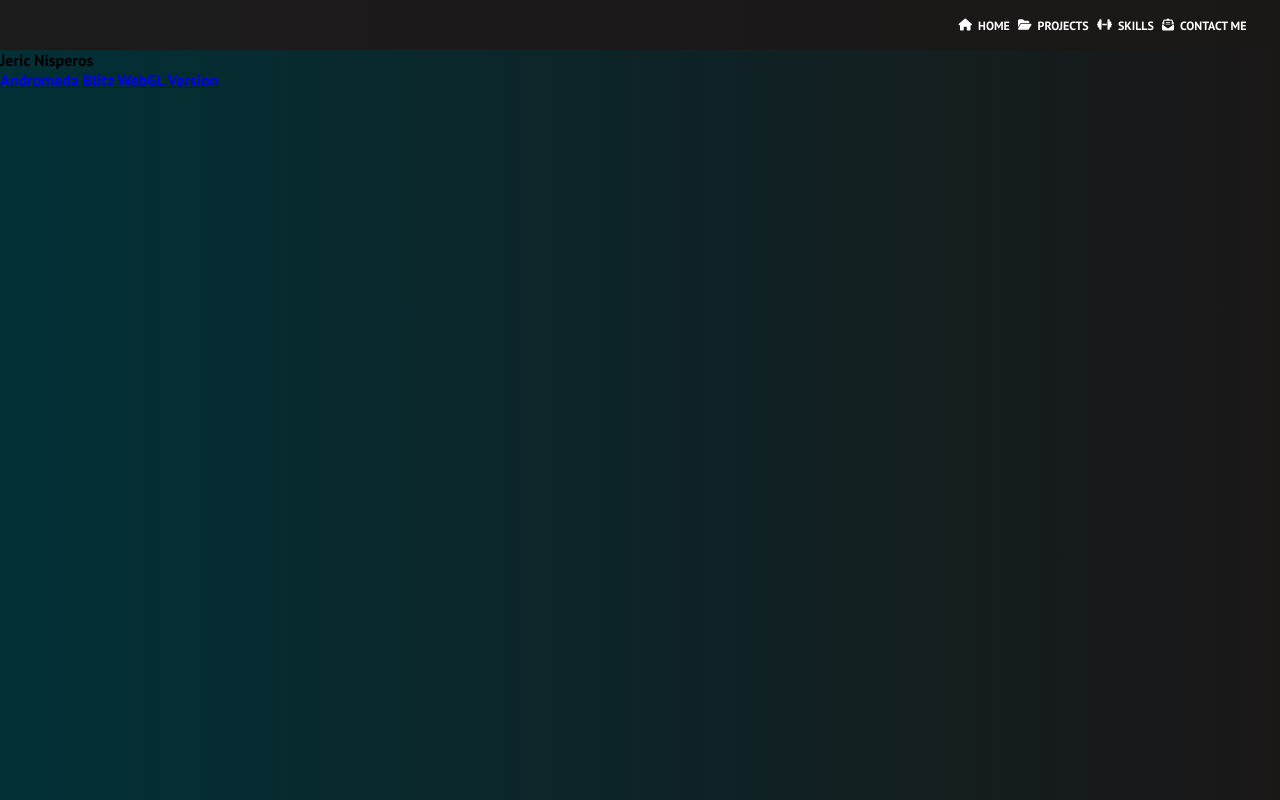
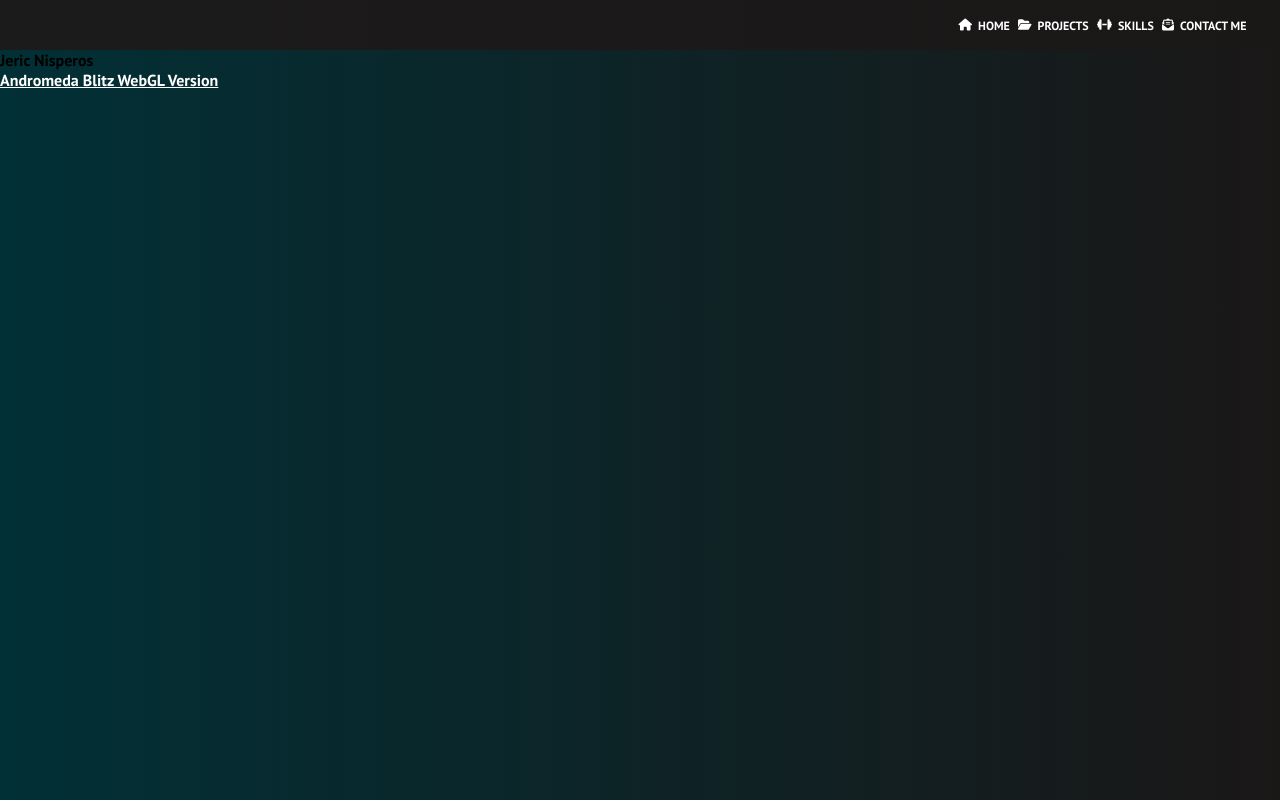
Before and after one commit to CyaniceBlitz/react_deploy_netlify, a React (Create React App) app: page / in a window 1280 px wide. Built offline with nearby package versions, Linux system fonts and the light colour scheme.

Commit message:
Second Commit

```diff
--- a/src/components/NavBar.js
+++ b/src/components/NavBar.js
@@ -1,8 +1,8 @@
 import React, {useState} from 'react'
-import { Link, NavLink } from 'react-router-dom'
-import { Button } from './Button';
+import { Link } from 'react-router-dom'
+// import { Button } from './Button';
 import './NavBar.css';
-import $ from 'jquery';
+// import $ from 'jquery';
 
 
 function NavBar() {
--- a/src/components/pages/Home.css
+++ b/src/components/pages/Home.css
@@ -10,3 +10,7 @@
     left:0;
     right:0;
 }
+
+a {
+    color: white;
+}
--- a/src/index.js
+++ b/src/index.js
@@ -2,8 +2,8 @@ import React from 'react';
 import ReactDOM from 'react-dom';
 import './index.css';
 import App from './App';
-import reportWebVitals from './reportWebVitals';
-import {BrowserRouter as Router} from 'react-router-dom';
+// import reportWebVitals from './reportWebVitals';
+// import {BrowserRouter as Router} from 'react-router-dom';
 
 ReactDOM.render(
     <App />
```
